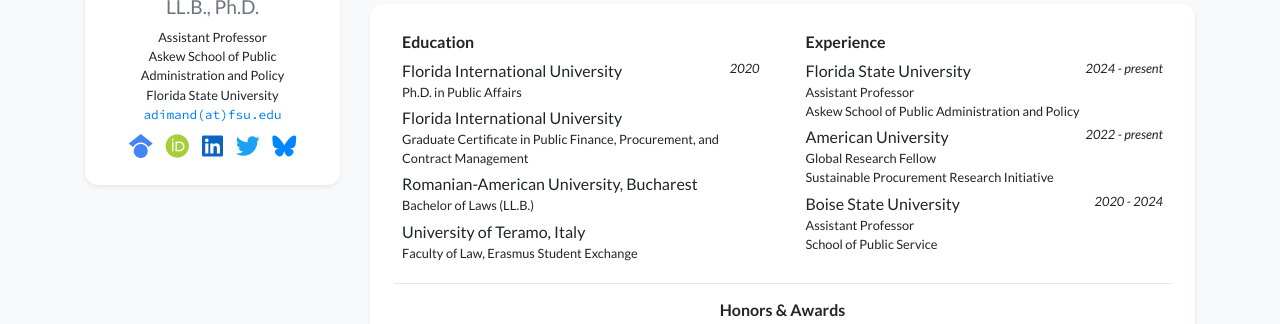
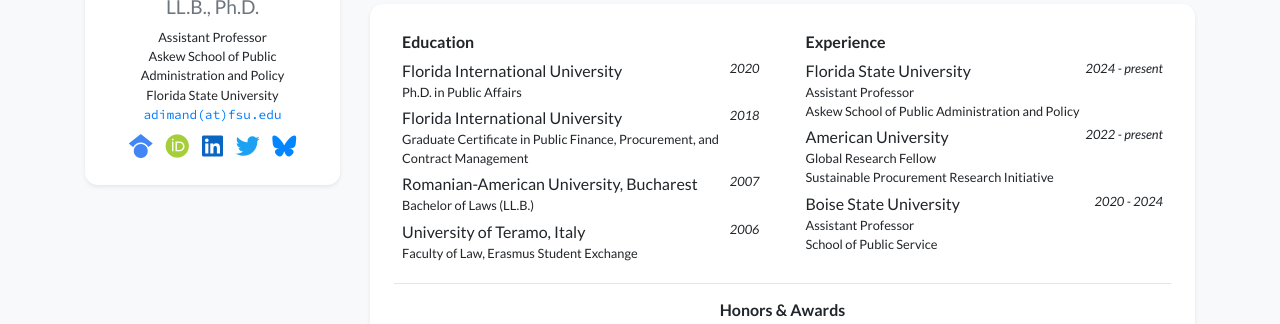
Before and after one commit to anamariadimand/anamariadimand.github.io, a Jekyll site: the page built from index.html, in a window 1280 px wide and 900 px high. Shown: the part 382-706 px from the top of the window. Built offline with Jekyll 4.4.1, drawn with Linux system fonts in a browser that asks for light colours; nearby versions of some CDN libraries; a style sheet for code colours, icons or effects is not loaded.

Commit message:
Restore all Education years
Co-Authored-By: Claude Opus 4.8 <noreply@anthropic.com>

```diff
--- a/_data/profile.yml
+++ b/_data/profile.yml
@@ -40,10 +40,13 @@ education:
   date: 2020
 - name: Florida International University
   position: Graduate Certificate in Public Finance, Procurement, and Contract Management
+  date: 2018
 - name: Romanian-American University, Bucharest
   position: Bachelor of Laws (LL.B.)
+  date: 2007
 - name: University of Teramo, Italy
   position: Faculty of Law, Erasmus Student Exchange
+  date: 2006
 
 experience:
 - name: Florida State University
```
